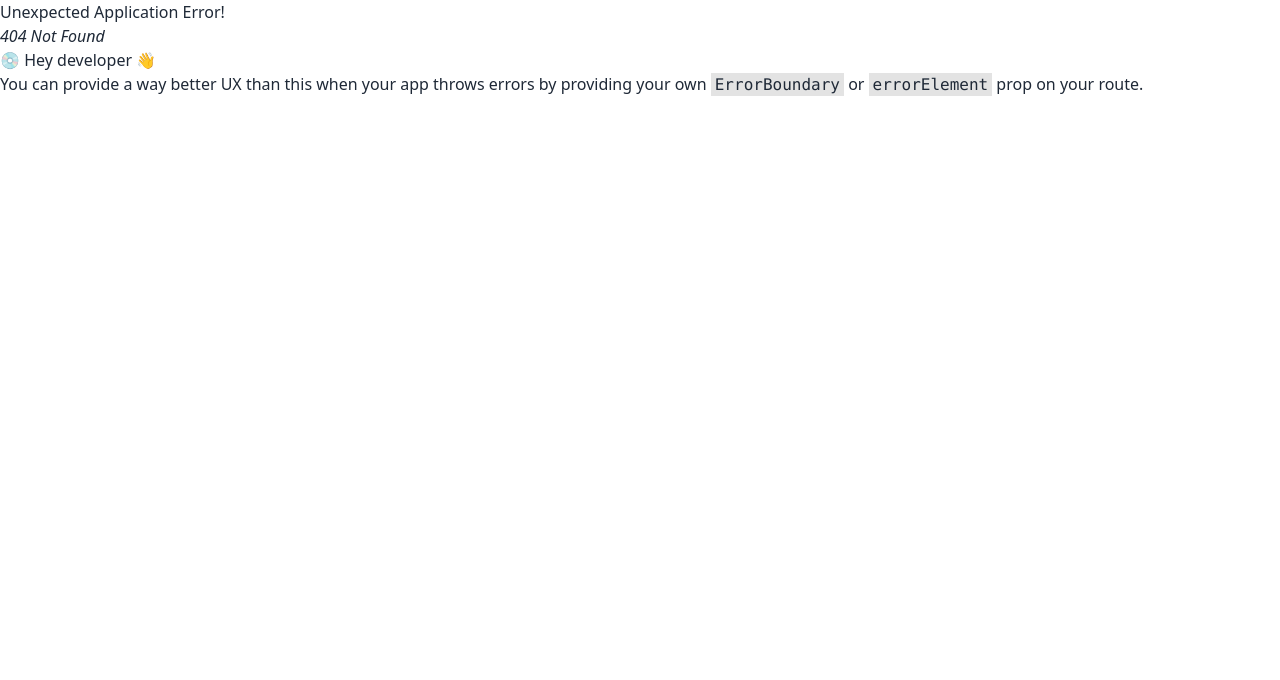
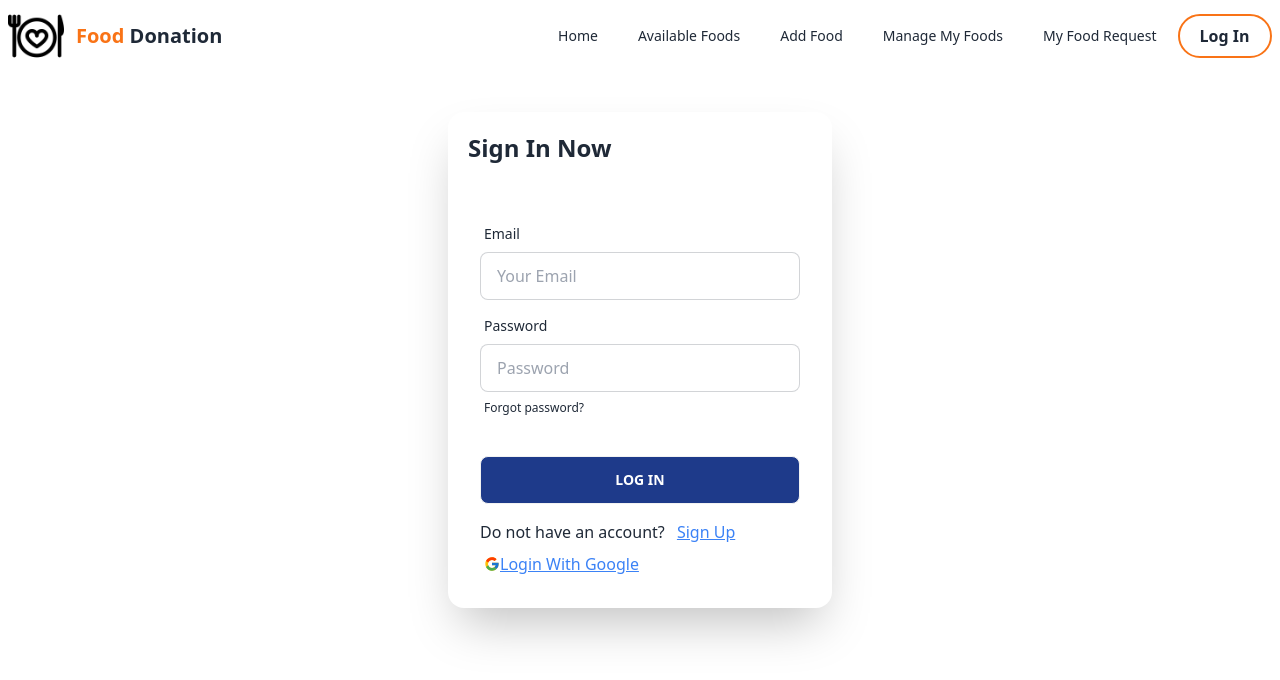
Before and after one commit to morsalinamunmun/food-donation-client, a React (Vite) app: page /login in a window 1280 px wide. Before the commit this address had no page. Shown: the top 680 px of the page. Built offline with nearby package versions, Linux system fonts and the light colour scheme; no server answers.

Commit message:
firebase project create authentication

```diff
--- a/package.json
+++ b/package.json
@@ -10,10 +10,13 @@
     "preview": "vite preview"
   },
   "dependencies": {
+    "firebase": "^10.5.2",
     "localforage": "^1.10.0",
     "match-sorter": "^6.3.1",
     "react": "^18.2.0",
     "react-dom": "^18.2.0",
+    "react-hot-toast": "^2.4.1",
+    "react-icons": "^4.11.0",
     "react-router-dom": "^6.18.0",
     "sort-by": "^1.2.0"
   },
--- /dev/null
+++ b/src/Provider/AuthProvider.jsx
@@ -0,0 +1,61 @@
+import { GoogleAuthProvider, createUserWithEmailAndPassword, getAuth, onAuthStateChanged, signInWithEmailAndPassword, signInWithPopup, signOut, updateProfile } from "firebase/auth";
+import { createContext, useEffect, useState } from "react";
+
+import {PropTypes} from 'prop-types'
+import app from "../firebase/firebase.config";
+
+export const AuthContext = createContext(null);
+const auth = getAuth(app);
+const googleProvider = new GoogleAuthProvider();
+
+const AuthProvider = ({children}) => {
+    const [user, setUser] = useState(null);
+    const [loading, setLoading] = useState(true)
+
+    const createUser = (email, password) =>{
+        setLoading(true);
+        console.log(email, password)
+        return createUserWithEmailAndPassword(auth, email, password);
+    }
+
+    const signIn = (email, password) =>{
+        setLoading(true)
+        return signInWithEmailAndPassword(auth, email, password);
+    }
+
+    const googleSignIn = () =>{
+        setLoading(true)
+        return signInWithPopup(auth, googleProvider)
+    }
+
+    const updateProfileData = (name, image_url) => {
+        return updateProfile(auth.currentUser, {
+            displayName: name,
+            photoURL: image_url
+        })
+    }
+
+    const logOut = ()=>{
+        signOut(auth);
+    }
+
+    useEffect(()=>{
+        const unsubscribe = onAuthStateChanged(auth, currentUser=>{
+            setUser(currentUser);
+            setLoading(false)
+        })
+        return()=>{
+            unsubscribe();
+        }
+    }, [])
+    const authInfo = {user, createUser, signIn, logOut, googleSignIn, loading,updateProfileData}
+    return (
+       <AuthContext.Provider value={authInfo}>
+        {children}
+       </AuthContext.Provider>
+    );
+};
+AuthProvider.propTypes={
+    children: PropTypes.node
+}
+export default AuthProvider;
--- a/src/Routes/Routes.jsx
+++ b/src/Routes/Routes.jsx
@@ -1,6 +1,7 @@
 import { createBrowserRouter } from "react-router-dom";
 import Home from "../components/pages/Home/Home";
 import MainLayout from "../Layout/MainLayout";
+import Login from "../components/pages/Login/Login";
 
 const router = createBrowserRouter([
     {
@@ -10,6 +11,10 @@ const router = createBrowserRouter([
             {
                 path: '/',
                 element: <Home></Home>
+            },
+            {
+                path:'/login',
+                element: <Login></Login>
             }
         ]
     },
--- /dev/null
+++ b/src/components/pages/Login/Login.jsx
@@ -0,0 +1,77 @@
+import { Link, useNavigate } from "react-router-dom";
+
+import { FcGoogle } from 'react-icons/fc';
+import {  useContext, useState } from "react";
+
+import { Toaster, toast } from "react-hot-toast";
+import Navbar from "../../Shared/Navbar/Navbar";
+import { AuthContext } from "../../../Provider/AuthProvider";
+
+const Login = () => {
+  const [loginError, setLoginError] = useState('');
+  const navigate = useNavigate();
+    const { signIn, googleSignIn} = useContext(AuthContext);
+    const handleLogin = e =>{
+        e.preventDefault();
+        const form = new FormData(e.currentTarget);
+        const email = form.get('email');
+        const password = form.get('password');
+        setLoginError(' ');
+
+        signIn(email, password)
+        .then(result=>{
+          console.log(result.user);
+          navigate(location?.state? location.state: '/')
+          if(result.user){
+             toast.success('Login has been successfully')
+          }
+        })
+        .catch(error=>{
+          console.error(error);
+          setLoginError('Invalid email or password')
+        })
+    }
+    const handleGoogleSignIn = () =>{
+       googleSignIn()
+       .then(result=>{
+        console.log(result.user)
+       })
+       .catch(error=> console.error(error))
+    }
+    return (
+        <div>
+            <Navbar></Navbar>
+            <div className="card flex-shrink-0 w-full max-w-sm my-10 shadow-2xl flex mx-auto bg-base-100">
+                <h2 className="p-5 text-2xl font-bold">Sign In Now</h2>
+      <form className="card-body" onSubmit={handleLogin}>
+        {
+          loginError && <p className="text-red-500">{loginError}</p>
+        }
+        <div className="form-control">
+          <label className="label">
+            <span className="label-text">Email</span>
+          </label>
+          <input type="email" name="email" placeholder="Your Email" className="input input-bordered" required />
+        </div>
+        <div className="form-control">
+          <label className="label">
+            <span className="label-text">Password</span>
+          </label>
+          <input type="password" name="password" placeholder="Password" className="input input-bordered" required />
+          <label className="label">
+            <a href="#" className="label-text-alt link link-hover">Forgot password?</a>
+          </label>
+        </div>
+        <div className="form-control mt-6">
+          <button className="btn bg-blue-900 text-white">Log In</button>
+        </div>
+        <p className="mt-2">Do not have an account? <Link className="text-blue-500 underline ml-2" to='/signup'>Sign Up</Link></p>
+        <p><button onClick={handleGoogleSignIn} className="ml-1 flex items-center text-blue-500 underline"><FcGoogle></FcGoogle>Login With Google</button></p>
+      </form>
+    </div>
+    <Toaster></Toaster>
+        </div>
+    );
+};
+
+export default Login;
--- /dev/null
+++ b/src/firebase/firebase.config.js
@@ -0,0 +1,19 @@
+// Import the functions you need from the SDKs you need
+import { initializeApp } from "firebase/app";
+// TODO: Add SDKs for Firebase products that you want to use
+// https://firebase.google.com/docs/web/setup#available-libraries
+
+// Your web app's Firebase configuration
+const firebaseConfig = {
+  apiKey: "AIzaSyCrFWafBV62hIstVqO7eaNHe-ff6cm6LJs",
+  authDomain: "food-donation-20653.firebaseapp.com",
+  projectId: "food-donation-20653",
+  storageBucket: "food-donation-20653.appspot.com",
+  messagingSenderId: "575598993773",
+  appId: "1:575598993773:web:a768d49ccf386cdf337a64"
+};
+
+// Initialize Firebase
+const app = initializeApp(firebaseConfig);
+
+export default app;
--- a/src/main.jsx
+++ b/src/main.jsx
@@ -6,10 +6,13 @@ import {
   RouterProvider,
 } from "react-router-dom";
 import router from './Routes/Routes';
+import AuthProvider from './Provider/AuthProvider';
 
 
 ReactDOM.createRoot(document.getElementById('root')).render(
   <React.StrictMode>
+    <AuthProvider>
     <RouterProvider router={router} />
+    </AuthProvider>
   </React.StrictMode>,
 )
```
Also changed, not shown: 1 other file (tests, documents, lock files or other folders).
